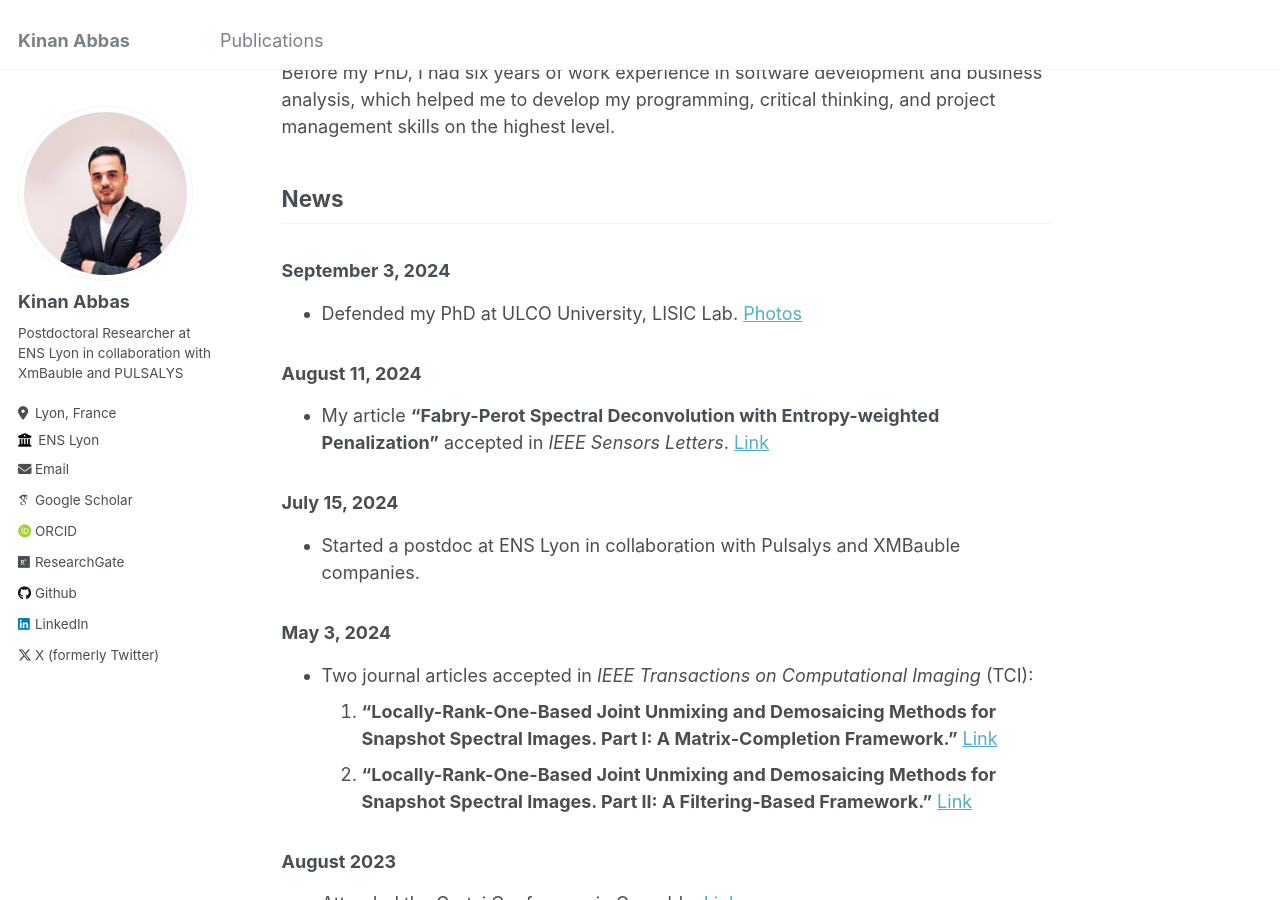
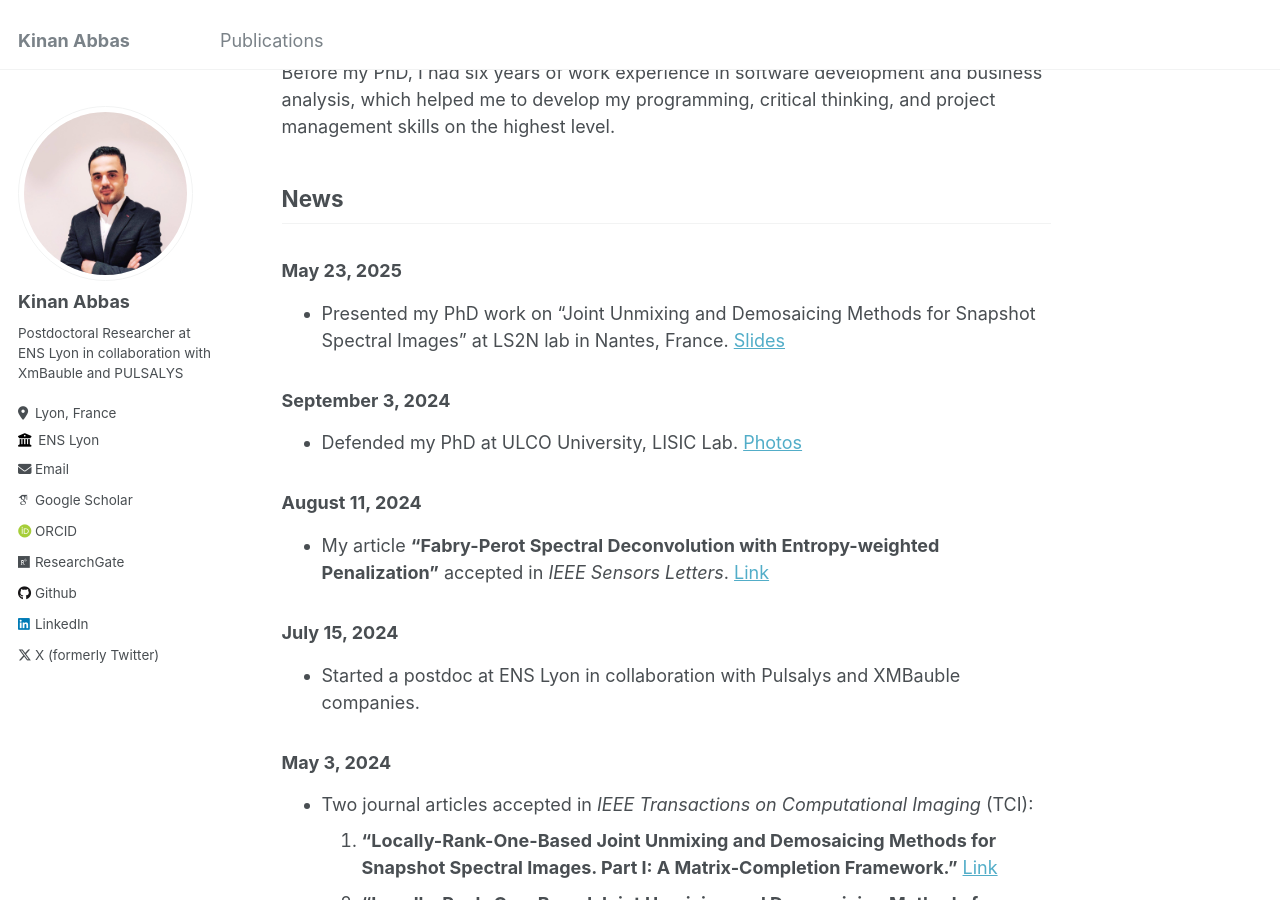
Before and after one commit to kinan3bb3s/kinan3bb3s.github.io, a Jekyll site: the page built from _pages/about.md, in a window 1280 px wide and 900 px high, scrolled down 325 px. Built offline with Jekyll 4.4.1, drawn with Linux system fonts in a browser that asks for light colours; some web fonts are replaced.

Commit message:
Update about.md

```diff
--- a/_pages/about.md
+++ b/_pages/about.md
@@ -14,6 +14,8 @@ I completed my Ph.D. in September 2024 at the Université du Littoral Côte d'Op
 Before my PhD, I had six years of work experience in software development and business analysis, which helped me to develop my programming, critical thinking, and project management skills on the highest level.
 
 ## News
+### May 23, 2025
+- Presented my PhD work on "Joint Unmixing and Demosaicing Methods for Snapshot Spectral Images" at LS2N lab in Nantes, France. [Slides](https://kinan3bb3s.github.io/files/Joint_Unmixing_and%20Demosaicing_Kinan_ABBAS.pdf){:target="_blank"}
 
 ### September 3, 2024
 - Defended my PhD at ULCO University, LISIC Lab. [Photos](https://www.linkedin.com/feed/update/urn:li:activity:7236968286125502464/){:target="_blank"}
```
